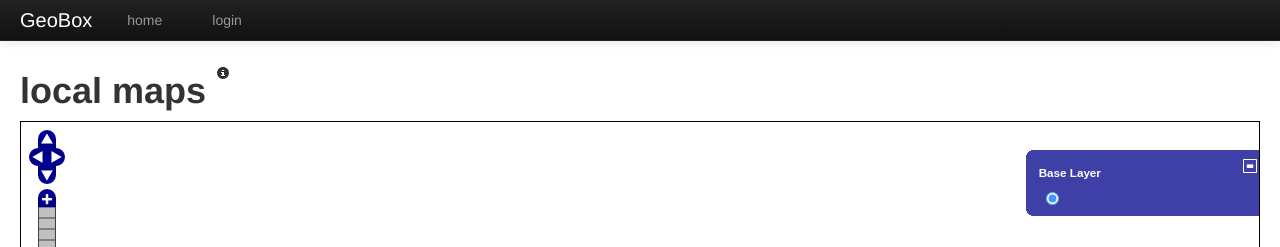
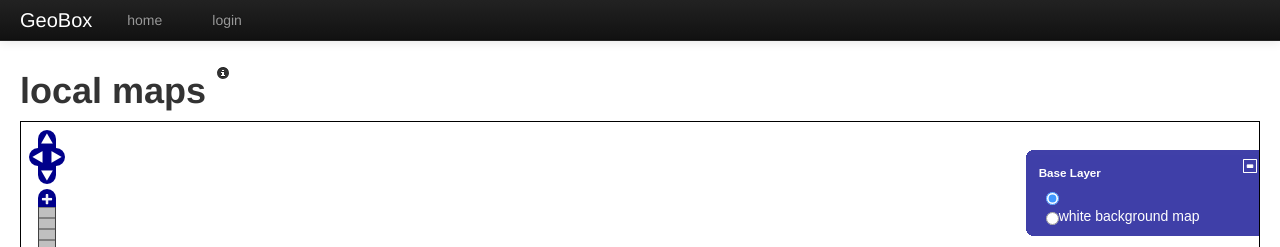
Before and after one commit to geobox-infrastructure/gbi-client, a Python web app: template app/geobox/web/templates/map.html in a window 1280 px wide. Shown: the top 247 px of the page. Run offline with Jinja, Linux system fonts and the light colour scheme; the template is opened without the code that fills it, so the values that code supplies are empty.

Commit message:
add possibility to show white background layer

```diff
--- a/app/geobox/web/static/js/export_edit.js
+++ b/app/geobox/web/static/js/export_edit.js
@@ -115,7 +115,7 @@ function select_option(option_list, value) {
 }
 
 function init() {
-    map_obj = init_map();
+    map_obj = init_map(background_layer=false);
     // save global map object
     map_obj.addControl(new OpenLayers.Control.LayerSwitcher({
         roundedCorner: true
--- a/app/geobox/web/static/js/import_edit.js
+++ b/app/geobox/web/static/js/import_edit.js
@@ -29,7 +29,7 @@ function show_selected_source(map, id, selected_source) {
 
 
 $(document).ready(function() {
-    var map = init_map();
+    var map = init_map(background_layer=false);
     draw_layer = activate_draw_controls(map);
     if(coverage) {
         load_features(coverage);
--- a/app/geobox/web/static/js/map.js
+++ b/app/geobox/web/static/js/map.js
@@ -1,5 +1,5 @@
 $(document).ready(function() {
-    var map = init_map();
+    var map = init_map(background_layer=true);
     layer_switcher = new OpenLayers.Control.LayerSwitcher({
         roundedCorner: true
     });
--- a/app/geobox/web/static/js/map_base.js
+++ b/app/geobox/web/static/js/map_base.js
@@ -22,7 +22,7 @@ OpenLayers.Tile.Image.prototype.onImageError = function() {
 }
 
 
-function init_map() {
+function init_map(background_layer) {
     OpenLayers.ImgPath = openlayers_image_path;
 
     var extent = new OpenLayers.Bounds(-20037508.34, -20037508.34,
@@ -46,7 +46,11 @@ function init_map() {
 
     var map = new OpenLayers.Map( 'map', options );
 
-    map.addLayer(base_layer);
+    if (background_layer) {
+        map.addLayer(base_layer);
+    }
+    map.addLayer(basic);
+
     map.addControl(
         new OpenLayers.Control.TouchNavigation({
             dragPanOptions: {
--- a/app/geobox/web/templates/macros.html
+++ b/app/geobox/web/templates/macros.html
@@ -20,6 +20,15 @@
         requestEncoding: 'REST',
         maxExtent: max_extent
     });
+
+    var basic = new OpenLayers.Layer.Image('{{_('white background map')}}',
+      '{{ url_for('static', filename='img/blank.gif') }}',
+      new OpenLayers.Bounds(-20037508.34, -20037508.34, 20037508.34, 20037508.34),
+      new OpenLayers.Size(500, 500), {
+         maxResolution: 156543.033928
+     }
+   );
+
 {%- endmacro %}
 
 {% macro generate_sources(sources, cache_url) -%}
```
Also changed, not shown: app/geobox/web/translations/de/LC_MESSAGES/messages.po, 2 other files.
